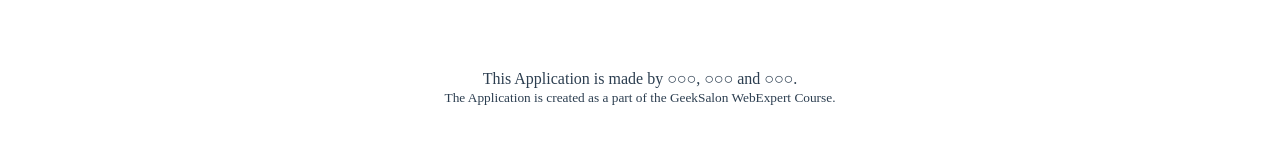
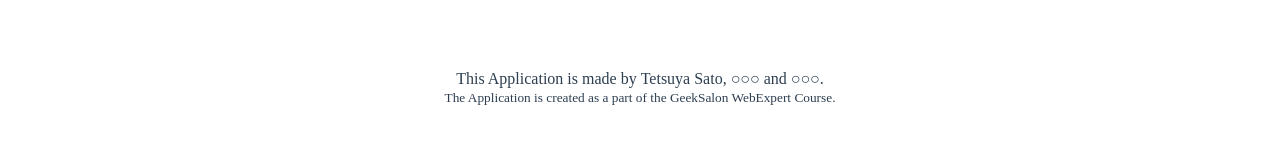
Before and after one commit to webex14-team-4/demo-team-app, a Vue app: page / in a window 1280 px wide. Shown: the part 211-354 px from the top of the page. Built offline with nearby package versions, Linux system fonts and the light colour scheme.

Commit message:
自分の割り当てのbranchを作成 & Footerに名前を記入

```diff
--- a/src/components/Footer.vue
+++ b/src/components/Footer.vue
@@ -2,7 +2,7 @@
   <footer class="footer">
     <div>
       This Application is made by
-      <span class="names">○○○, ○○○ and ○○○</span>.
+      <span class="names">Tetsuya Sato, ○○○ and ○○○</span>.
     </div>
     <small
       >The Application is created as a part of the GeekSalon WebExpert
```
Also changed, not shown: jsconfig.json (+3 -9 lines).
